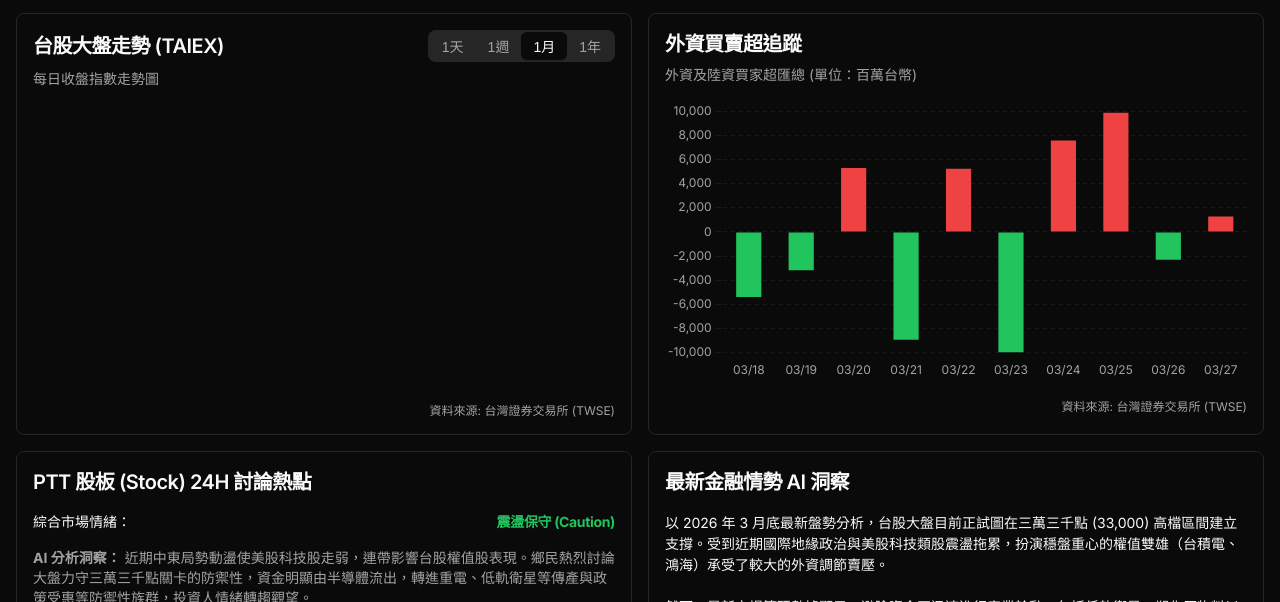
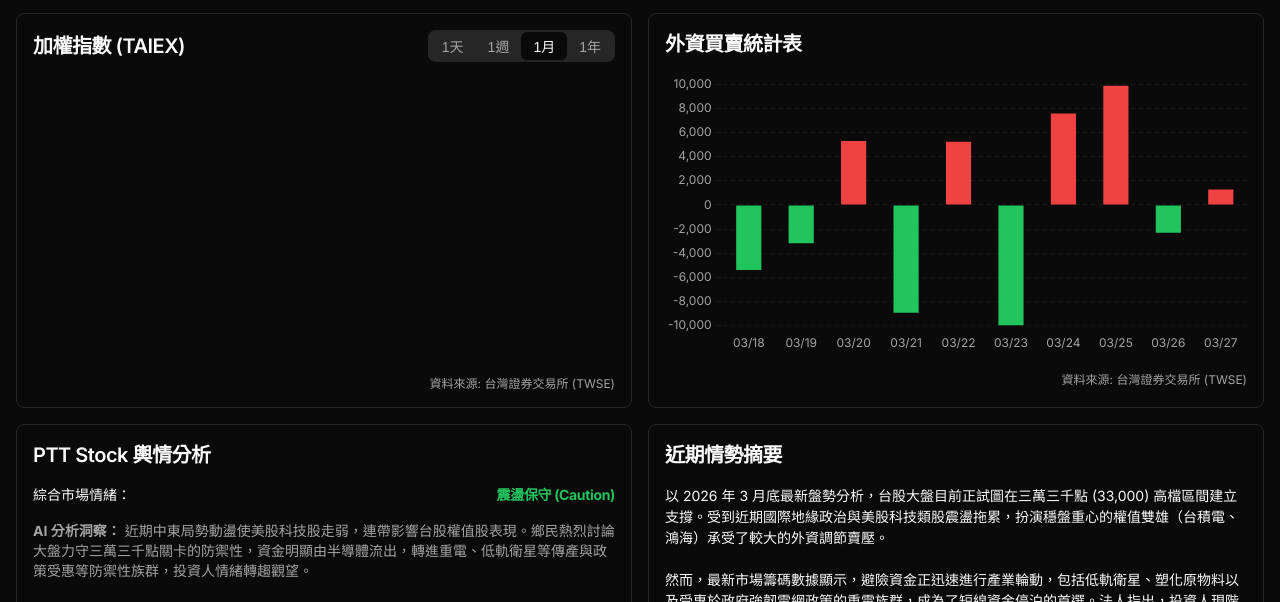
Before and after one commit to greatnose619/TPEXplore, a plain HTML site: page index.html in a window 1280 px wide. Shown: the part 198-800 px from the top of the page. Drawn offline with nearby package versions, Linux system fonts and the light colour scheme; no server answers.

Commit message:
Add files via upload

```diff
--- a/index.html
+++ b/index.html
@@ -61,7 +61,7 @@
       <div class="card chart-container">
         <div class="card-header">
           <div class="card-header-actions">
-            <h4 class="card-title">台股大盤走勢 (TAIEX)</h4>
+            <h4 class="card-title">加權指數 (TAIEX)</h4>
             <div class="inline-filters" id="taiex-filters">
               <button class="filter-btn" data-range="day">1天</button>
               <button class="filter-btn" data-range="week">1週</button>
@@ -69,7 +69,6 @@
               <button class="filter-btn" data-range="year">1年</button>
             </div>
           </div>
-          <p class="card-description">每日收盤指數走勢圖</p>
         </div>
 
         <div class="card-content">
@@ -86,9 +85,8 @@
       <div class="card chart-container">
         <div class="card-header">
           <div class="card-header-actions">
-            <h4 class="card-title">外資買賣超追蹤</h4>
+            <h4 class="card-title">外資買賣統計表</h4>
           </div>
-          <p class="card-description">外資及陸資買家超匯總 (單位：百萬台幣)</p>
         </div>
 
         <div class="card-content">
@@ -108,7 +106,7 @@
 
       <div class="card ptt-container flex-col">
         <div class="card-header flex-row items-center justify-between">
-          <h4 class="card-title">PTT 股板 (Stock) 24H 討論熱點</h4>
+          <h4 class="card-title">PTT Stock 輿情分析</h4>
         </div>
 
         <div class="card-content ptt-summary flex-col">
@@ -132,7 +130,7 @@
       <div class="card news-container flex-col">
         <div class="card-header flex-col gap-16">
           <div class="card-header-actions">
-            <h4 class="card-title">最新金融情勢 AI 洞察</h4>
+            <h4 class="card-title">近期情勢摘要</h4>
           </div>
         </div>
         <div class="card-content">
--- a/styles.css
+++ b/styles.css
@@ -115,10 +115,10 @@
   position: sticky;
   top: 0;
   z-index: 50;
-  padding: 0 16px;
 }
 .header-container {
   height: 4rem; /* 64px */
+  padding: 0 16px; /* Ensures logo perfectly aligns with the cards in main-content */
 }
 .logo {
   display: flex;
```
